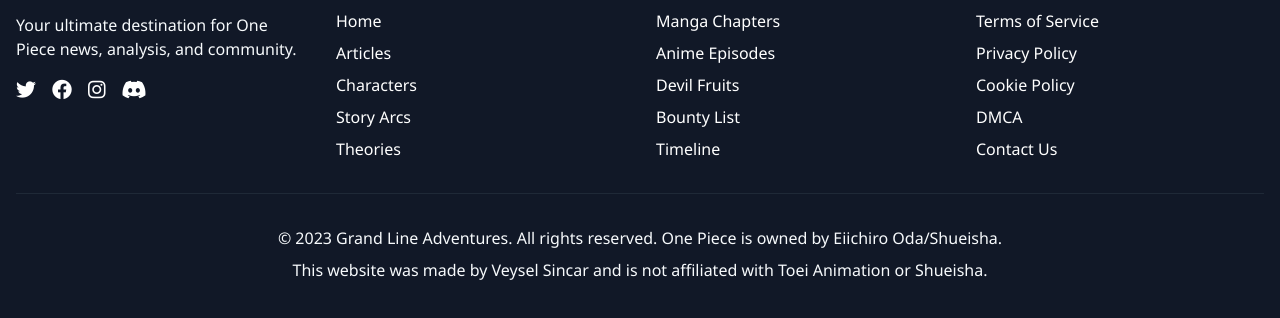
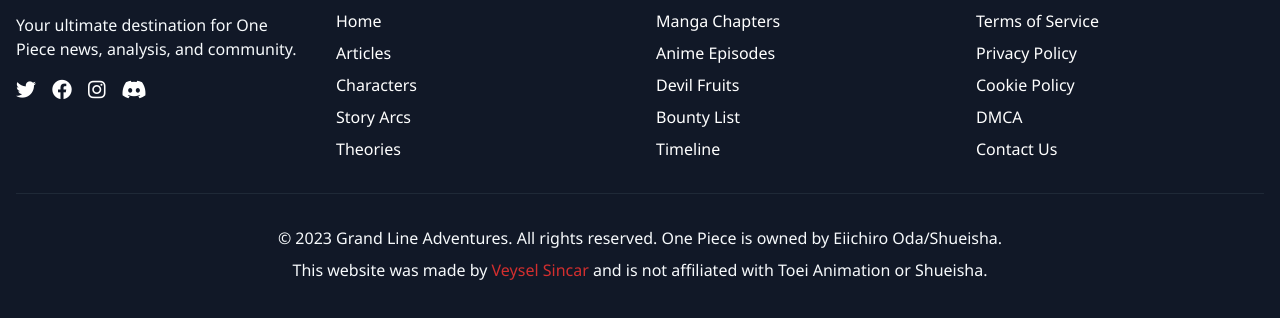
Before and after one commit to vsincar/OPBlogWebsite, a plain HTML site: page index.html in a window 1280 px wide. Shown: the part 4146-4464 px from the top of the page. Drawn offline with nearby package versions, Linux system fonts and the light colour scheme.

Commit message:
`Added color override for credit link and updated link class in main.css and index.html`

```diff
--- a/css/main.css
+++ b/css/main.css
@@ -141,7 +141,9 @@ div span {
     transform: translateY(0px);
   }
 }
-
+.credit-vs {
+  color: #d32f2f !important;
+}
 .jolly-roger {
   animation: float 3s ease-in-out infinite;
 }
--- a/index.html
+++ b/index.html
@@ -401,7 +401,8 @@
                 <div class="border-t border-gray-800 mt-8 pt-8 text-center text-gray-400">
                     <p>© 2023 Grand Line Adventures. All rights reserved. One Piece is owned by Eiichiro Oda/Shueisha.
                     </p>
-                    <p class="mt-2">This website was made by <a href="https://veyselsincar.netlify.app">Veysel
+                    <p class="mt-2">This website was made by <a class="credit-vs"
+                            href="https://veyselsincar.netlify.app">Veysel
                             Sincar</a> and is not affiliated with Toei Animation or Shueisha.
 
                 </div>
```
Also changed, not shown: assets/img/screenshot.png (added), 1 other file.
